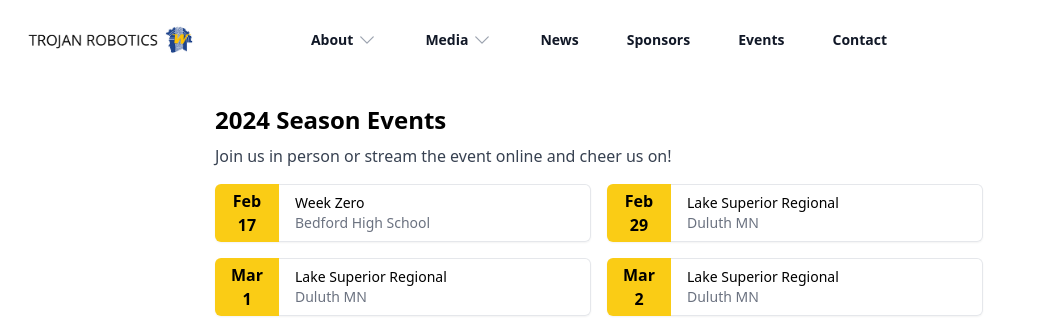
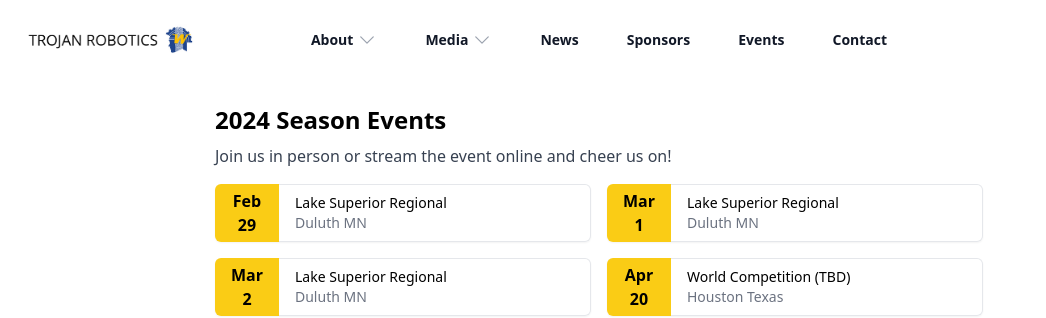
Before and after one commit to Team-2264/RoboticsWebsite, a React (Create React App) app in the folder reactjs/: page /events in a window 1280 px wide. Shown: the top 318 px of the page, without its empty margins (41-1087 px from the left). Built offline with nearby package versions, Linux system fonts and the light colour scheme.

Commit message:
removed week zero event
this event is expired

```diff
--- a/reactjs/src/data/events.js
+++ b/reactjs/src/data/events.js
@@ -1,10 +1,4 @@
 const events = [
-    {
-        name: "Week Zero",
-        month: "Feb",
-        date: "17",
-        location: "Bedford High School"
-    },
     {
         name: "Lake Superior Regional",
         month: "Feb",
```
